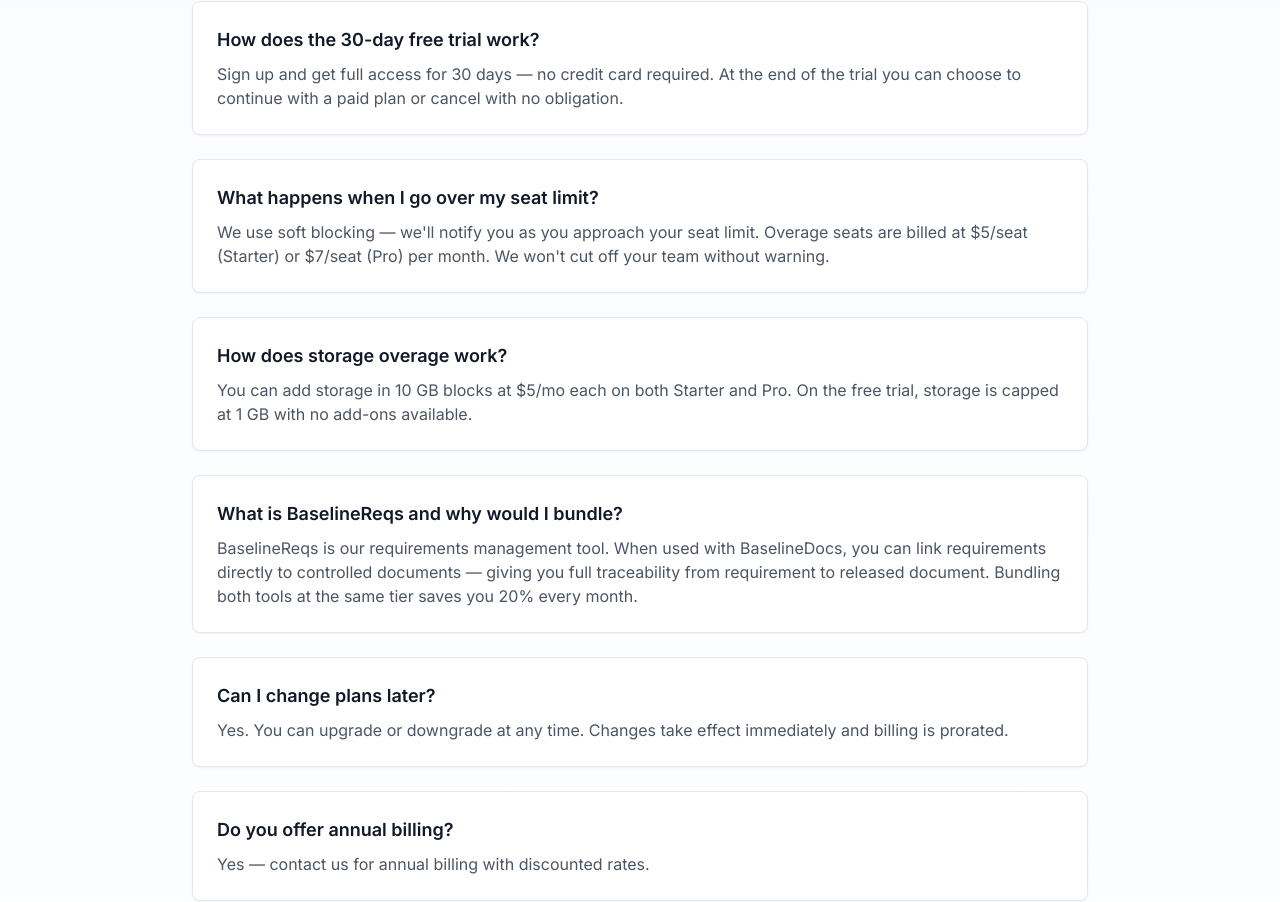
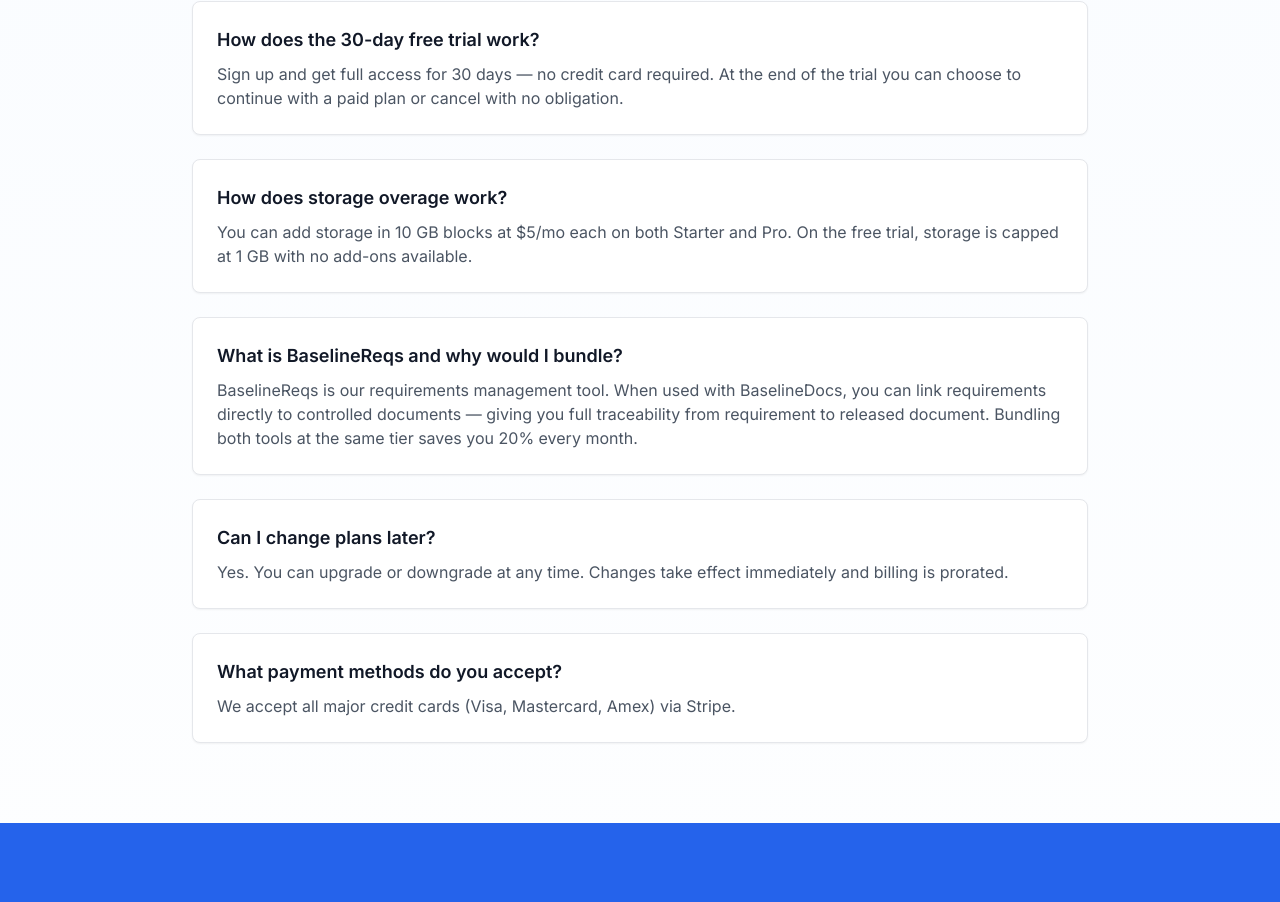
Before and after one commit to abbottdan/baselinedocshome, a Next.js app: page /pricing in a window 1280 px wide. Shown: the part 3300-4202 px from the top of the page. Built offline with nearby package versions, Linux system fonts and the light colour scheme.

Commit message:
fixing details

```diff
--- a/app/features/page.tsx
+++ b/app/features/page.tsx
@@ -111,7 +111,7 @@
             <FeatureCard
               icon={<ProjectIcon />}
               title="Project Association"
-              description="Link documents to projects with P-##### codes. Track all documents related to a project. Filter documents by project number."
+              description="Link documents to projects by name or code. Group and track all documents related to a project. Filter the document list by project to see exactly what's in scope."
             />
 
             {/* Access Control */}
--- a/app/pricing/page.tsx
+++ b/app/pricing/page.tsx
@@ -206,10 +206,6 @@
               answer="Sign up and get full access for 30 days — no credit card required. At the end of the trial you can choose to continue with a paid plan or cancel with no obligation."
             />
             <FAQItem
-              question="What happens when I go over my seat limit?"
-              answer="We use soft blocking — we'll notify you as you approach your seat limit. Overage seats are billed at $5/seat (Starter) or $7/seat (Pro) per month. We won't cut off your team without warning."
-            />
-            <FAQItem
               question="How does storage overage work?"
               answer="You can add storage in 10 GB blocks at $5/mo each on both Starter and Pro. On the free trial, storage is capped at 1 GB with no add-ons available."
             />
@@ -222,12 +218,8 @@
               answer="Yes. You can upgrade or downgrade at any time. Changes take effect immediately and billing is prorated."
             />
             <FAQItem
-              question="Do you offer annual billing?"
-              answer="Yes — contact us for annual billing with discounted rates."
-            />
-            <FAQItem
               question="What payment methods do you accept?"
-              answer="All major credit cards (Visa, Mastercard, Amex) via Stripe. Enterprise customers can pay by invoice."
+              answer="We accept all major credit cards (Visa, Mastercard, Amex) via Stripe."
             />
           </div>
         </div>
```
